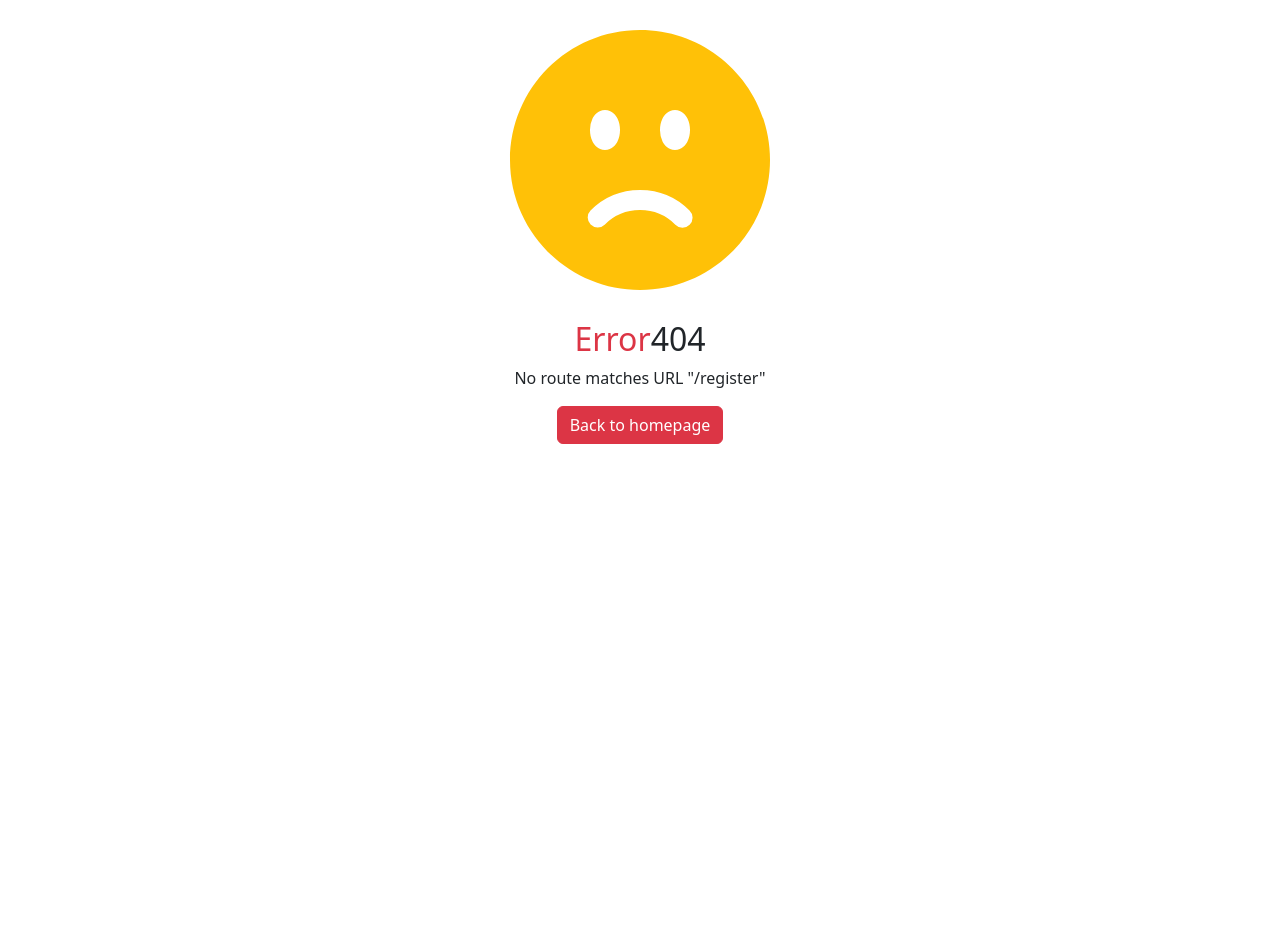
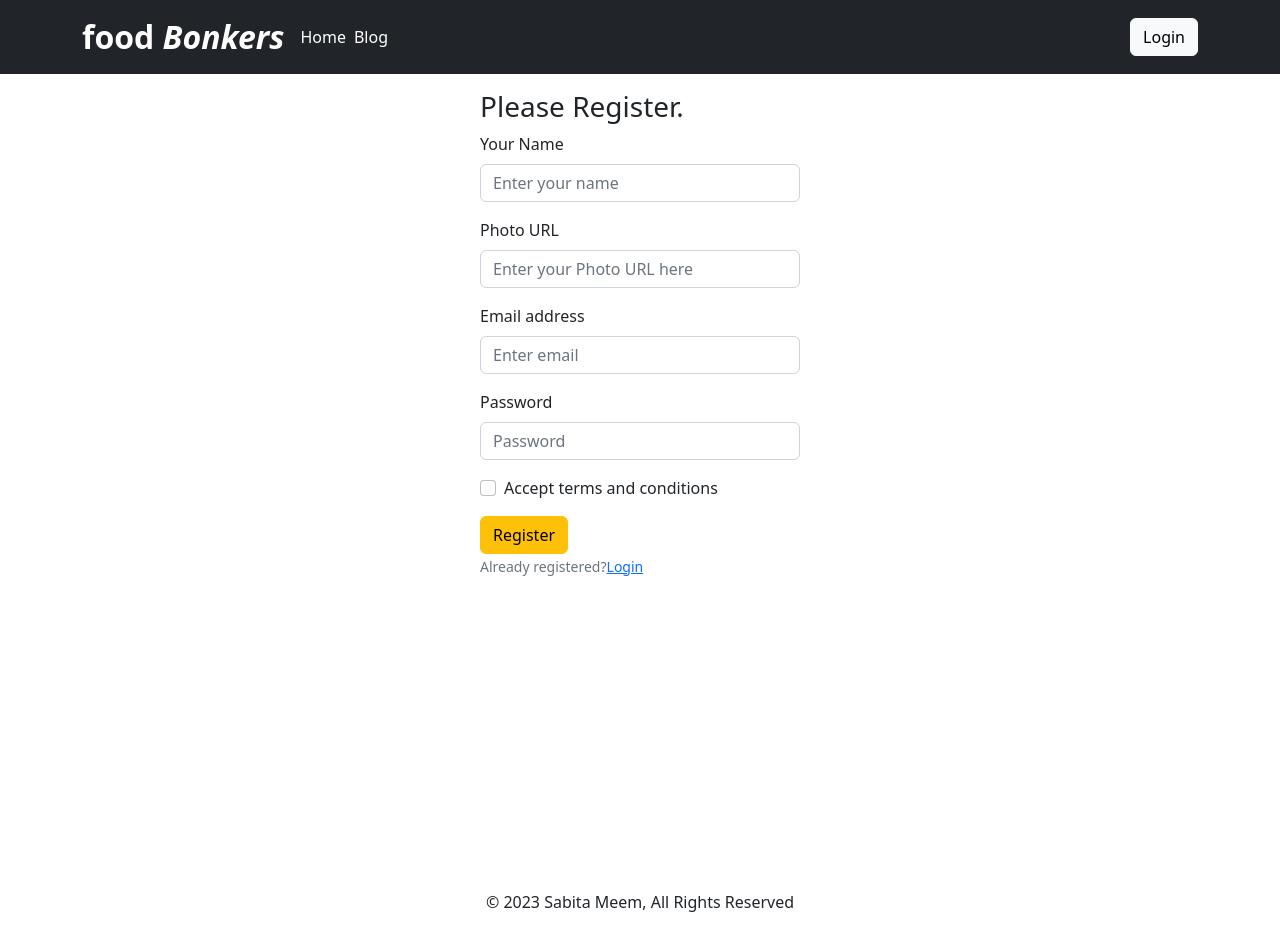
Before and after one commit to sabitameem/food-bonkers-client, a React (Vite) app: page /register in a window 1280 px wide. Before the commit the page ends 800 px from the top, so only its background shows below. Built offline with nearby package versions, Linux system fonts and the light colour scheme.

Commit message:
login and registered page ready

```diff
--- a/index.html
+++ b/index.html
@@ -2,9 +2,9 @@
 <html lang="en">
   <head>
     <meta charset="UTF-8" />
-    <link rel="icon" type="image/svg+xml" href="/vite.svg" />
+    <link rel="icon" type="image/svg+xml" href="/public/icons8-kawaii-noodle-32.png" />
     <meta name="viewport" content="width=device-width, initial-scale=1.0" />
-    <title>Vite + React</title>
+    <title>Food Bonkers</title>
   </head>
   <body>
     <div id="root"></div>
--- a/src/pages/layout/Login.jsx
+++ b/src/pages/layout/Login.jsx
@@ -1,11 +1,46 @@
-import React from 'react';
+import React from "react";
+import { Button, Form } from "react-bootstrap";
+import { Link } from "react-router-dom";
 
 const Login = () => {
-    return (
-        <div>
-            login page here
-        </div>
-    );
+  return (
+    <Form className="col-md-6 mx-auto mt-3 w-25">
+      <h3>Please Login.</h3>
+      <Form.Group className="mb-3" controlId="formBasicEmail">
+        <Form.Label>Email address</Form.Label>
+        <Form.Control
+          type="email"
+          name="email"
+          placeholder="Enter email"
+          required
+        />
+      </Form.Group>
+
+      <Form.Group className="mb-3" controlId="formBasicPassword">
+        <Form.Label>Password</Form.Label>
+        <Form.Control
+          type="password"
+          name="password"
+          placeholder="Password"
+          required
+        />
+      </Form.Group>
+
+      <Button variant="warning" type="submit">
+        Login
+      </Button>
+      <Form.Text className="text-success"></Form.Text>
+      <Form.Text className="text-danger"></Form.Text>
+      <p className="text-secondary">
+        <small>
+          New to Food Bonkers Website ?
+          <span>
+            <Link to="/register">Go to Register</Link>
+          </span>{" "}
+        </small>
+      </p>
+    </Form>
+  );
 };
 
 export default Login;
--- a/src/pages/layout/Register.jsx
+++ b/src/pages/layout/Register.jsx
@@ -1,10 +1,66 @@
 import React from 'react';
+import { Button, Form } from 'react-bootstrap';
+import { Link } from 'react-router-dom';
 
 const Register = () => {
     return (
-        <div>
-            <h3>Register page here</h3>
-        </div>
+        <Form className="col-md-6 mx-auto mt-3 w-25">
+        <h3>Please Register.</h3>
+        <Form.Group className="mb-3" controlId="formBasicEmail">
+          <Form.Label>Your Name</Form.Label>
+          <Form.Control
+            type="text"
+            name="name"
+            placeholder="Enter your name"
+            required
+          />
+        </Form.Group>
+        <Form.Group className="mb-3" controlId="formBasicEmail">
+          <Form.Label>Photo URL</Form.Label>
+          <Form.Control
+            type="text"
+            name="photo"
+            placeholder="Enter your Photo URL here"
+            required
+          />
+        </Form.Group>
+        <Form.Group className="mb-3" controlId="formBasicEmail">
+          <Form.Label>Email address</Form.Label>
+          <Form.Control
+            type="email"
+            name="email"
+            placeholder="Enter email"
+            required
+          />
+        </Form.Group>
+
+        <Form.Group className="mb-3" controlId="formBasicPassword">
+          <Form.Label>Password</Form.Label>
+          <Form.Control
+            type="password"
+            name="password"
+            placeholder="Password"
+            required
+          />
+        </Form.Group>
+        <Form.Group className="mb-3" controlId="formBasicCheckbox">
+        <Form.Check type="checkbox" name="accept" label="Accept terms and conditions" />
+      </Form.Group>
+
+        <Button variant="warning" type="submit">
+          Register
+        </Button>
+        <Form.Text className="text-success"></Form.Text>
+        <Form.Text className="text-danger"></Form.Text>
+        <p className="text-secondary">
+          <small>
+            Already registered?
+            <span>
+              <Link to="/login">Login</Link>
+            </span>{" "}
+          </small>
+        </p>
+      </Form>
     );
 };
 
--- a/src/routes/Routes.jsx
+++ b/src/routes/Routes.jsx
@@ -4,6 +4,7 @@ import Home from "../pages/Home/Home";
 import Blog from "../pages/layout/Blog";
 import ErrorPage from "../pages/layout/ErrorPage";
 import Login from "../pages/layout/Login";
+import Register from "../pages/layout/Register";
 
 
 
@@ -26,6 +27,10 @@ const router = createBrowserRouter([
                 path :'/login',
                 element: <Login></Login>
             },
+            {
+                path :'/register',
+                element: <Register></Register>
+            }
         ]
       }
 ]);
```
Also changed, not shown: public/icons8-kawaii-noodle-32.png (added).
